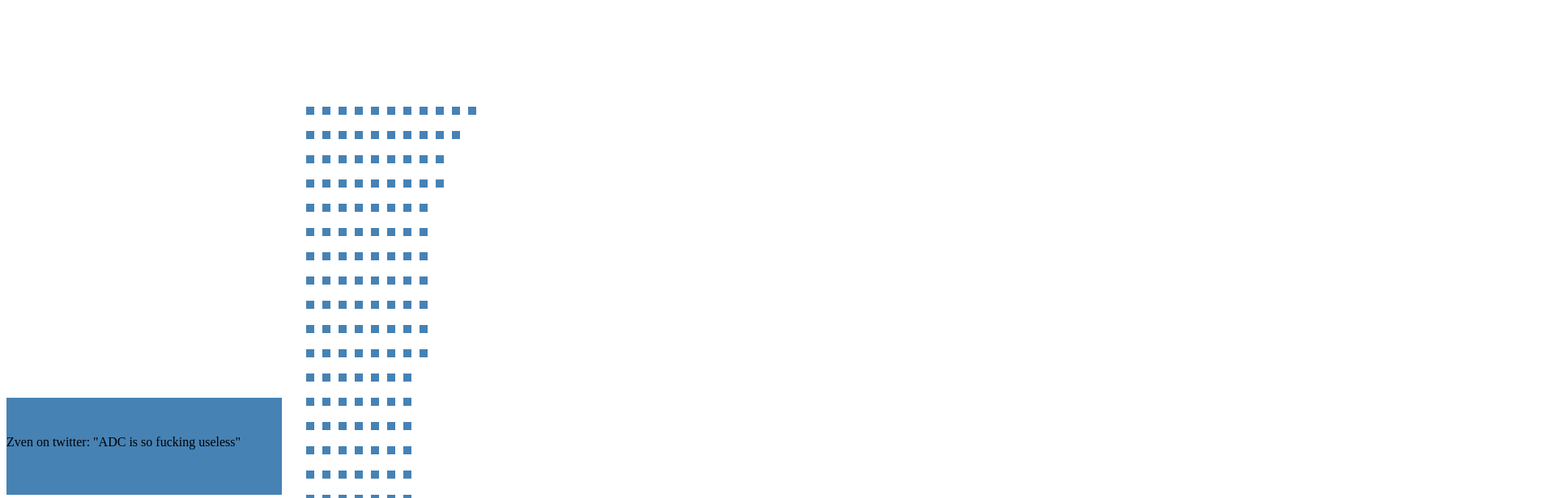
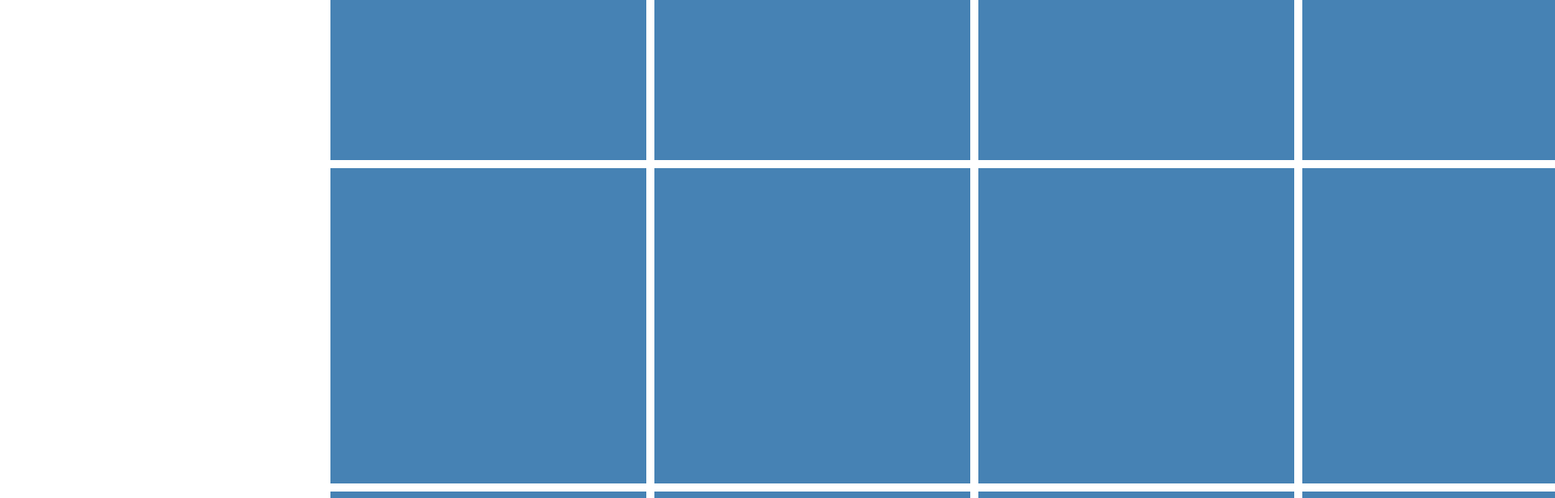
Before and after one commit to dahnny012/reddit_d3, a website: page public/index.html in a window 1280 px wide. Shown: the part 600-1216 px from the top of the page at 81% size, 1920 px wide, since content can reach past the window. Drawn offline with nearby package versions, Linux system fonts and the light colour scheme.

Commit message:
scalable tree

```diff
--- a/public/app.js
+++ b/public/app.js
@@ -3,6 +3,8 @@ var MORE_REGEX = 'more'
 var STEEL_BLUE = '#4682b4'
 var FUZZY_GREY = '#eef3f8'
 var X_PADDING = 10;
+var NODE_WIDTH = 400
+var NODE_HEIGHT = 400
 
 // a convenience wrapper
 function Thread(data) {
@@ -82,18 +84,51 @@ function rgb(r, g, b) {
 function RedditGraph() {
   this.create_svg();
   this.create_tree();
+  this.scale_tree();
   this.update_root();
+}
+
+RedditGraph.prototype.create_svg = function () {
+  // Initial heights and width used for node size calulations
+  // The graph will scale this depending on height and node with most children
+  this.h = 720;
+  this.w = 1360;
+  this.svg = d3.select('body')
+    .append('svg')
+    .attr('width', this.w)
+    .attr('height', this.h);
 }
 
 RedditGraph.prototype.create_tree = function(){
   this.hierarchy =   d3.hierarchy(thread, function(d){ return d.replies; })
   this.tree = d3.tree();
-  this.nodes = this.tree(this.hierarchy);
+  this.root = this.tree(this.hierarchy);
+}
+
+
+RedditGraph.prototype.scale_tree = function(){
+  var max_children_per_level = {};
+  var max_children = 0
+
+  this.root.each(function(a){
+    if(a.children){
+      value_at_depth = max_children_per_level[a.depth]
+      if(value_at_depth === undefined)
+        max_children_per_level[a.depth] = a.children.length
+      else
+         max_children_per_level[a.depth] = value_at_depth + a.children.length;
+      if(max_children_per_level[a.depth] > max_children)
+        max_children = max_children_per_level[a.depth]
+    }
+  })
+
+  this.svg.attr('width', this.root.height * (NODE_WIDTH + X_PADDING) + this.w/4)
+          .attr('height',  (max_children)  * NODE_HEIGHT)
 }
 
 RedditGraph.prototype.update_root = function(){
-  root = this.svg.selectAll('rect.root')
-  .data([this.nodes.data])
+  root = this.svg.selectAll('rect')
+  .data([this.root.data])
   .enter()
   .append('rect')
   .attr('y', this.h / 2)
@@ -107,16 +142,17 @@ RedditGraph.prototype.update_root = function(){
         .attr('y', this.h/2 + this.h/12 )
         .attr('x', 0)
 
-  this.update_children(this.nodes)
+  this.update_children(this.root)
 }
 
 RedditGraph.prototype.update_children = function(parent, i){
 
   var position_chart = {};
 
-  for(i=0; i <= this.nodes.height; i++){
+  for(i=0; i <= this.root.height; i++){
     position_chart[i] = 0;
   }
+
 
   this.svg.selectAll('rect.children')
   .data(parent.descendants().splice(1))
@@ -125,13 +161,13 @@ RedditGraph.prototype.update_children = function(parent, i){
   .attr('y', function(d){
     var depth = d.depth;
     var i = position_chart[depth]++;
-    return i * 30;
+    return i * NODE_HEIGHT;
   })
-  .attr('x', function(d) { return this.w /4 + 10 + d.depth * 20; }.bind(this))
+  .attr('title', function(d){ return d.data.body })
+  .attr('x', function(d) { return d.depth * NODE_WIDTH; }.bind(this))
   .attr('fill', STEEL_BLUE)
-  .attr('id', function(d){ return d.id;})
-  .attr('width', 10)
-  .attr('height', 10 )
+  .attr('width', NODE_WIDTH - X_PADDING)
+  .attr('height', NODE_HEIGHT - X_PADDING)
 }
 
 
@@ -158,7 +194,6 @@ RedditGraph.prototype.create_root_node = function(){
 
 RedditGraph.prototype.render_children = function(root){
   comments = root.datum().comments
-  debugger
   comment_nodes = this.svg.selectAll('rect')
   .data(comments)
   .enter()
@@ -175,15 +210,6 @@ RedditGraph.prototype.render_children = function(root){
   var single_node = comment_nodes
   this.render_children(single_node)
 };
-
-RedditGraph.prototype.create_svg = function () {
-  this.h = 720;
-  this.w = 1360;
-  this.svg = d3.select('body')
-    .append('svg')
-    .attr('width', this.w)
-    .attr('height', this.h);
-}
 
 RedditGraph.prototype.x_spacing = function (dataset) {
   return this.w / dataset.length;
--- a/public/index.html
+++ b/public/index.html
@@ -8,6 +8,5 @@
     </head>
     <body>
         <script src="app.js"></script>
-        <script src="excercises.js"> </script>
     </body>
 </html>
```
